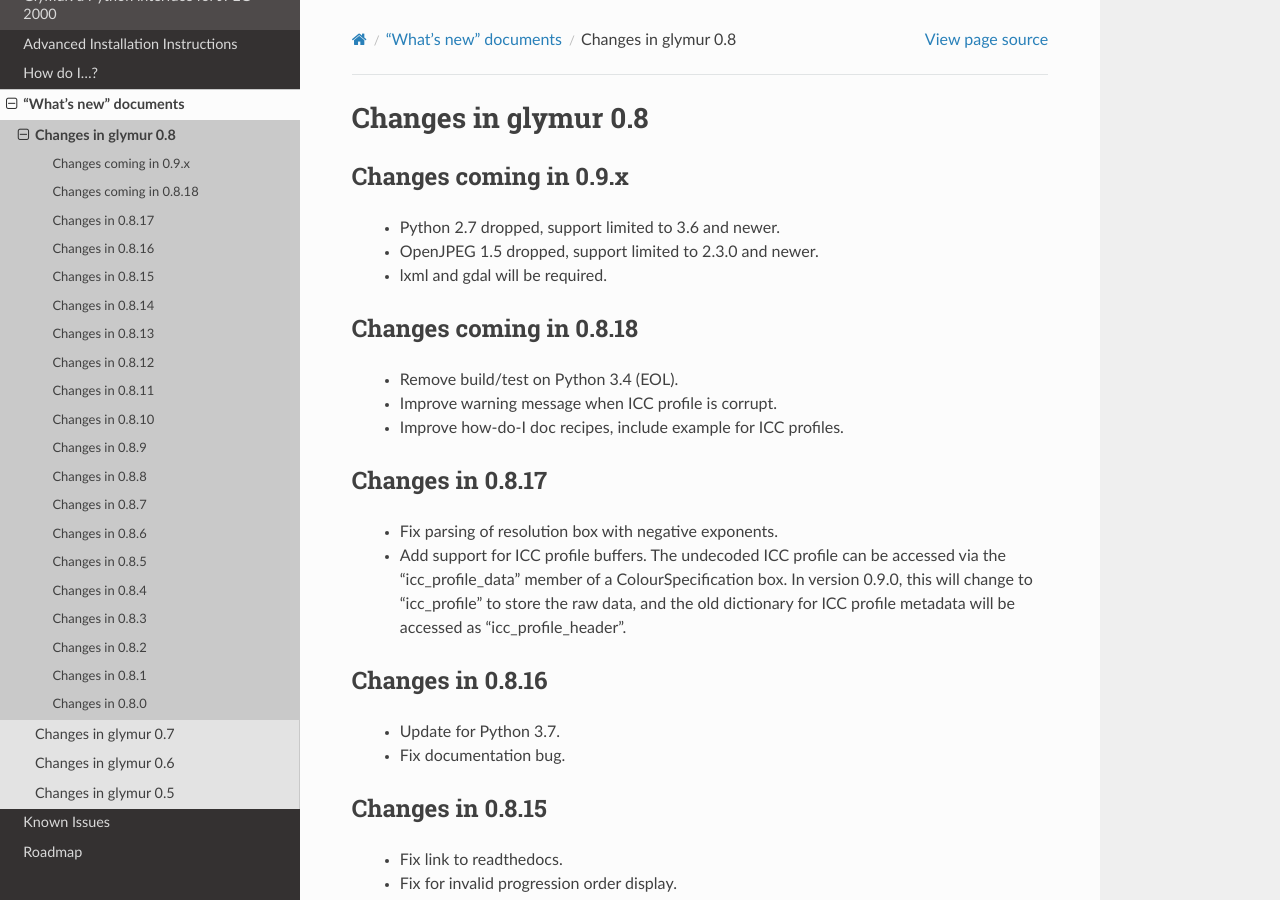
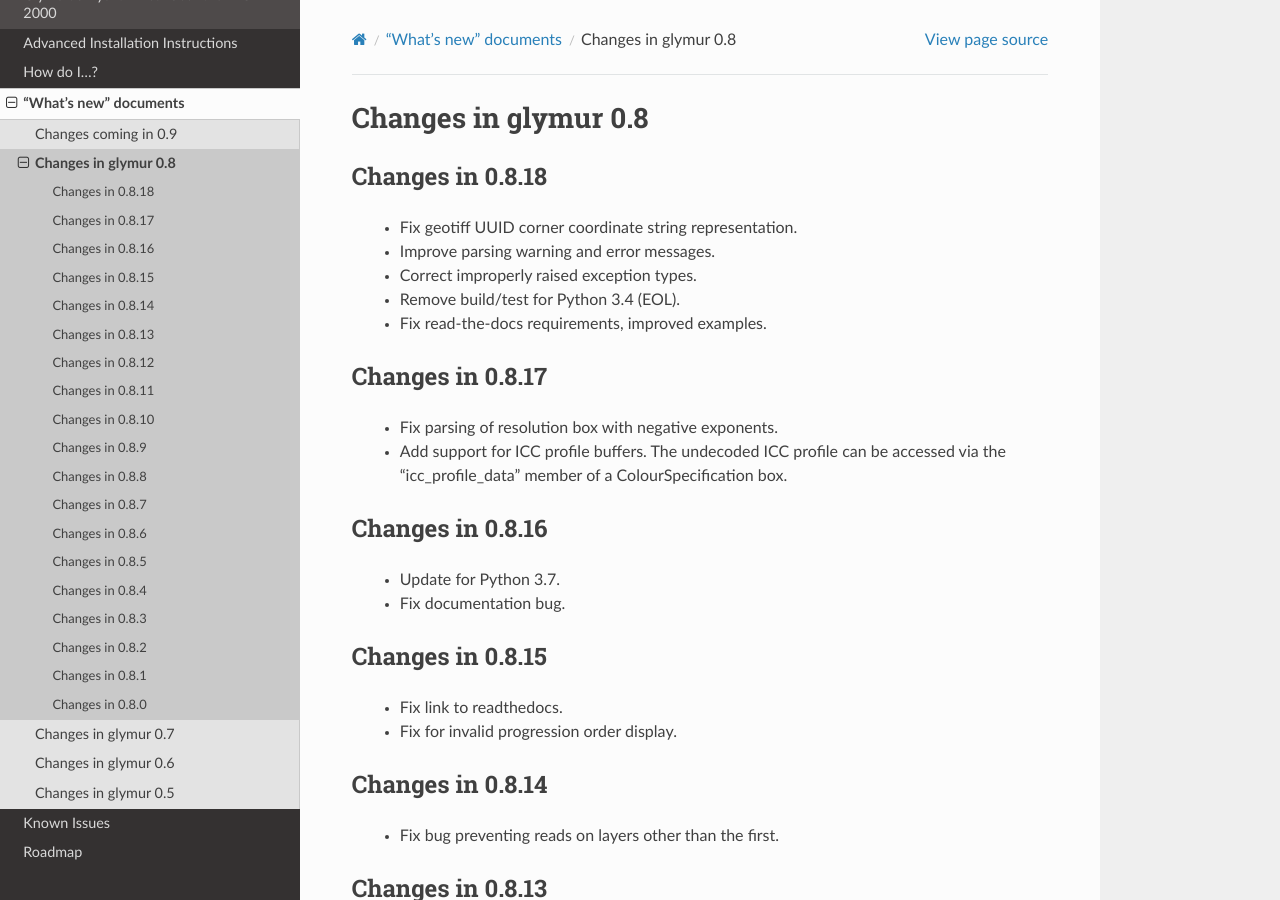
Before and after one commit to quintusdias/glymur, a Sphinx documentation site: the page built from docs/source/whatsnew/0.8.rst, in a window 1280 px wide and 900 px high. Built offline with Sphinx 7.4.7 and the Read the Docs theme 2.0.0, drawn with Linux system fonts in a browser that asks for light colours.

Commit message:
Release v0.8.18

```diff
--- a/docs/source/conf.py
+++ b/docs/source/conf.py
@@ -78,7 +78,7 @@
 # The short X.Y version.
 version = '0.8'
 # The full version, including alpha/beta/rc tags.
-release = '0.8.16'
+release = '0.8.18'
 
 # The language for content autogenerated by Sphinx. Refer to documentation
 # for a list of supported languages.
--- a/docs/source/whatsnew/0.8.rst
+++ b/docs/source/whatsnew/0.8.rst
@@ -2,27 +2,20 @@
 Changes in glymur 0.8
 =====================
 
-Changes coming in 0.9.x
-=======================
-    * Python 2.7 dropped, support limited to 3.6 and newer.
-    * OpenJPEG 1.5 dropped, support limited to 2.3.0 and newer.
-    * lxml and gdal will be required.
-
-Changes coming in 0.8.18
-========================
-      * Remove build/test on Python 3.4 (EOL).
-      * Improve warning message when ICC profile is corrupt.
-      * Improve how-do-I doc recipes, include example for ICC profiles.
+Changes in 0.8.18
+=================
+    * Fix geotiff UUID corner coordinate string representation.
+    * Improve parsing warning and error messages.
+    * Correct improperly raised exception types.
+    * Remove build/test for Python 3.4 (EOL).
+    * Fix read-the-docs requirements, improved examples.
 
 Changes in 0.8.17
 =================
     * Fix parsing of resolution box with negative exponents.
     * Add support for ICC profile buffers.  The undecoded ICC profile
       can be accessed via the "icc_profile_data" member of a
-      ColourSpecification box.  In version 0.9.0, this will change to
-      "icc_profile" to store the raw data, and the old dictionary
-      for ICC profile metadata will be accessed as
-      "icc_profile_header".
+      ColourSpecification box.
 
 Changes in 0.8.16
 =================
--- a/docs/source/whatsnew/index.rst
+++ b/docs/source/whatsnew/index.rst
@@ -8,6 +8,7 @@
 
 .. toctree::
 
+    0.9
     0.8
     0.7
     0.6
--- a/glymur/version.py
+++ b/glymur/version.py
@@ -20,7 +20,7 @@
 
 # Do not change the format of this next line!  Doing so risks breaking
 # setup.py
-version = "0.8.17"
+version = "0.8.18"
 _sv = LooseVersion(version)
 version_tuple = _sv.version
 
```
Also changed, not shown: CHANGES.txt (+7 -0 lines), docs/source/whatsnew/0.9.rst (added, +10 -0 lines).
